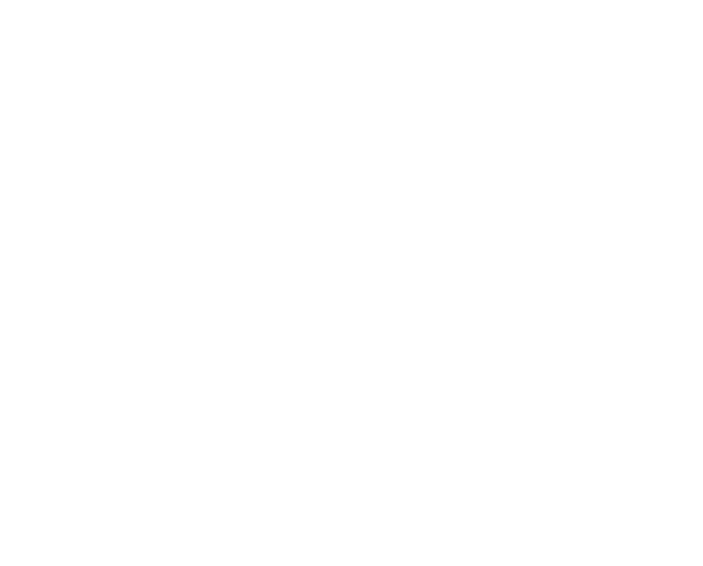
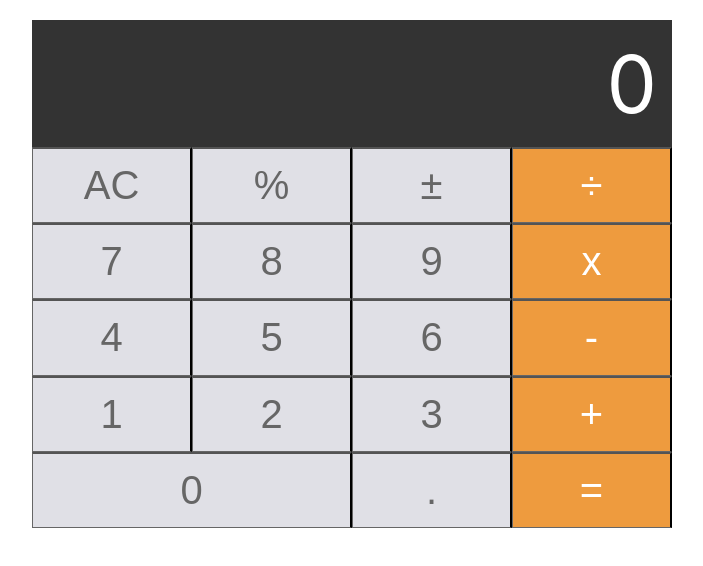
Before and after one commit to benstone1/Pursuit-Core-Web-React-Calculator-Lab, a React (Create React App) app in the folder lab_solution/: page / in a window 1280 px wide. Shown: the top 566 px of the page, without its empty margins (288-991 px from the left). Built offline with nearby package versions, Linux system fonts and the light colour scheme.

Commit message:
Created the Calculator div with its styling

```diff
--- a/lab_solution/src/App.js
+++ b/lab_solution/src/App.js
@@ -1,10 +1,12 @@
 import React from 'react';
 import './App.css';
+
+import Calculator from './Components/Calculator'
 
 function App() {
   return (
     <div className="App">
-
+      <Calculator />
     </div>
   );
 }
--- a/lab_solution/src/Components/Calculator.css
+++ b/lab_solution/src/Components/Calculator.css
@@ -0,0 +1,69 @@
+.Calculator {
+    width: 50%;
+    margin: 20px auto;
+
+    display: grid;
+    grid-template-rows: 1fr 3fr;
+}
+
+.resultDiv {
+    background-color: #333333;
+    color: white;
+    font-size: 5em;
+    text-align: right;
+    padding: 15px;
+    overflow: hidden;
+}
+
+.calculatorButtons {
+    display: grid;
+    grid-template-rows: repeat(5, 1fr);
+    grid-template-columns: repeat(4, 1fr)
+}
+#zeroButton {
+    grid-column: 1 / 3;
+}
+
+.button {
+    background-color: #E0E0E6;
+    font-size: 40px;
+    text-align: center;
+    color: #666666;
+    border-left: 1px solid #666666;
+    border-bottom: 1px solid #666666;
+    user-select: none;
+    cursor: pointer;
+    outline: none;
+    -webkit-tap-highlight-color: rgba(0,0,0,0);
+    display: block;
+  }
+.button:active {
+    background-color: rgb(110, 105, 105);
+    color: white;
+    font-weight: bold;
+}
+button:active {
+    box-shadow: inset 0px 0px 80px 0px rgba(0,0,0,0.25);
+}
+
+.orange {
+    background-color: #EE9B3E;
+    color: #fff;
+}
+.orange:focus{
+    border: #5694EF 3px solid;
+    background-color: tomato;
+    font-weight: bold;
+}
+
+@media screen and (max-width: 450px) {
+  .Calculator {
+      width: 90%;
+  }
+}
+
+@media screen and (max-width: 700px) {
+  .Calculator {
+      width: 70%;
+  }
+}
--- a/lab_solution/src/Components/Calculator.jsx
+++ b/lab_solution/src/Components/Calculator.jsx
@@ -0,0 +1,77 @@
+import React from 'react';
+import './Calculator.css';
+
+import Button from './Button';
+
+
+
+export default class Calculator extends React.Component {
+    initialState = {
+        displayValue: '0',
+        previousValue: 0,
+        operation: null,
+        reset: 'AC',
+        expectingNewValue: false
+    }
+
+    state = {...this.initialState}
+
+    handleOperationBtn = event => {
+
+    }
+
+
+    handleNumericalBtn = event => {
+
+    }
+
+
+    handleResultBtn = () => {
+
+    }
+
+
+    handleResetBtn = event => {
+
+    }
+
+
+    handlePercentBtn = () => {
+
+    }
+
+
+    handleSwitchSignBtn = () => {
+
+    }
+
+    //######################## RENDER ########################
+    render() {
+        return (
+            <div className='Calculator'>
+                <div className='resultDiv'>{this.state.displayValue}</div>
+                <div className='calculatorButtons'>
+                    <Button htmlClass='button' jsFunction={this.handleResetBtn} disValue={this.state.reset} />
+                    <Button htmlClass='button' jsFunction={this.handlePercentBtn} disValue='%' />
+                    <Button htmlClass='button' jsFunction={this.handleSwitchSignBtn} disValue='±' />
+                    <Button htmlClass='button orange' jsFunction={this.handleOperationBtn} disValue='÷' />
+                    <Button htmlClass='button' jsFunction={this.handleNumericalBtn} disValue='7' />
+                    <Button htmlClass='button' jsFunction={this.handleNumericalBtn} disValue='8' />
+                    <Button htmlClass='button' jsFunction={this.handleNumericalBtn} disValue='9' />
+                    <Button htmlClass='button orange' jsFunction={this.handleOperationBtn} disValue='x' />
+                    <Button htmlClass='button' jsFunction={this.handleNumericalBtn} disValue='4' />
+                    <Button htmlClass='button' jsFunction={this.handleNumericalBtn} disValue='5' />
+                    <Button htmlClass='button' jsFunction={this.handleNumericalBtn} disValue='6' />
+                    <Button htmlClass='button orange' jsFunction={this.handleOperationBtn} disValue='-' />
+                    <Button htmlClass='button' jsFunction={this.handleNumericalBtn} disValue='1' />
+                    <Button htmlClass='button' jsFunction={this.handleNumericalBtn} disValue='2' />
+                    <Button htmlClass='button' jsFunction={this.handleNumericalBtn} disValue='3' />
+                    <Button htmlClass='button orange' jsFunction={this.handleOperationBtn} disValue='+' />
+                    <Button htmlId='zeroButton' htmlClass='button' jsFunction={this.handleNumericalBtn} disValue='0' />
+                    <Button htmlClass='button' jsFunction={this.handleNumericalBtn} disValue='.' />
+                    <Button htmlClass='button orange' jsFunction={this.handleResultBtn} disValue='=' />
+                </div>
+            </div>
+        )
+    }
+}
```
